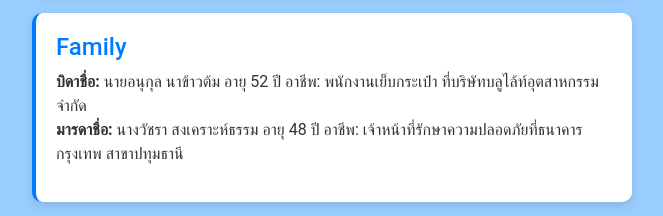
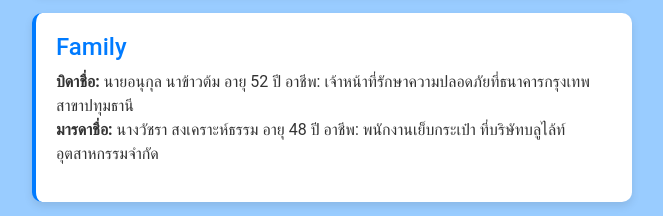
Before and after one commit to wattanawipa/web-portfolio01, a React (Create React App) app: page /aboutme in a window 1280 px wide. Shown: the part 566-782 px from the top of the page, without its empty margins (308-971 px from the left). Built offline with nearby package versions, Linux system fonts and the light colour scheme.

Commit message:
Update aboutme.js

```diff
--- a/src/aboutme.js
+++ b/src/aboutme.js
@@ -98,8 +98,8 @@ export default function AboutMe() {
                     onMouseOut={(e) => e.target.style.color = '#007BFF'}
                     >Family</h4>
                     <p style={{ fontSize: '16px', color: '#333' }}>
-                        <strong>บิดาชื่อ:</strong> นายอนุกุล นาข้าวต้ม อายุ 52 ปี อาชีพ: พนักงานเย็บกระเป๋า ที่บริษัทบลูไล้ท์อุตสาหกรรมจำกัด<br />
-                        <strong>มารดาชื่อ:</strong> นางวัชรา สงเคราะห์ธรรม อายุ 48 ปี อาชีพ: เจ้าหน้าที่รักษาความปลอดภัยที่ธนาคารกรุงเทพ สาขาปทุมธานี
+                        <strong>บิดาชื่อ:</strong> นายอนุกุล นาข้าวต้ม อายุ 52 ปี  อาชีพ: เจ้าหน้าที่รักษาความปลอดภัยที่ธนาคารกรุงเทพ สาขาปทุมธานี<br />
+                        <strong>มารดาชื่อ:</strong> นางวัชรา สงเคราะห์ธรรม อายุ 48 ปี  อาชีพ: พนักงานเย็บกระเป๋า ที่บริษัทบลูไล้ท์อุตสาหกรรมจำกัด
                     </p>
                 </div>
             </div>
```
